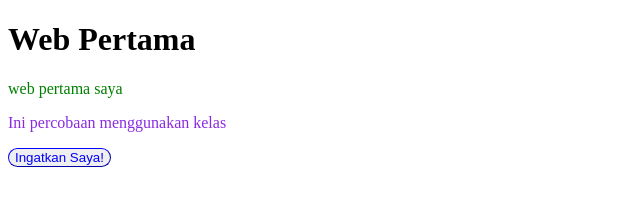
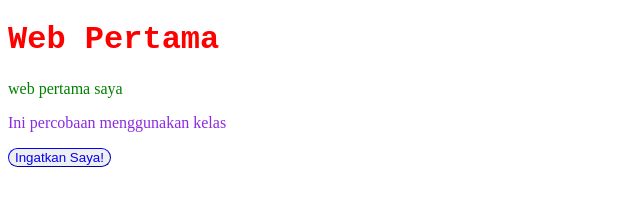
Before and after one commit to marzkigun27/marzkigun27.github.io, a plain HTML site: page index.html in a window 1280 px wide. Shown: the whole page, without its empty margins (0-640 px from the left). Drawn offline with Linux system fonts and the light colour scheme.

Commit message:
ubah warna h1

```diff
--- a/index.css
+++ b/index.css
@@ -3,7 +3,7 @@ body {
     height: 100%;
 }
 
-hl {
+h1 {
     color: red;
     font-family: "Courier New", Courier, monospace;
 }
```
